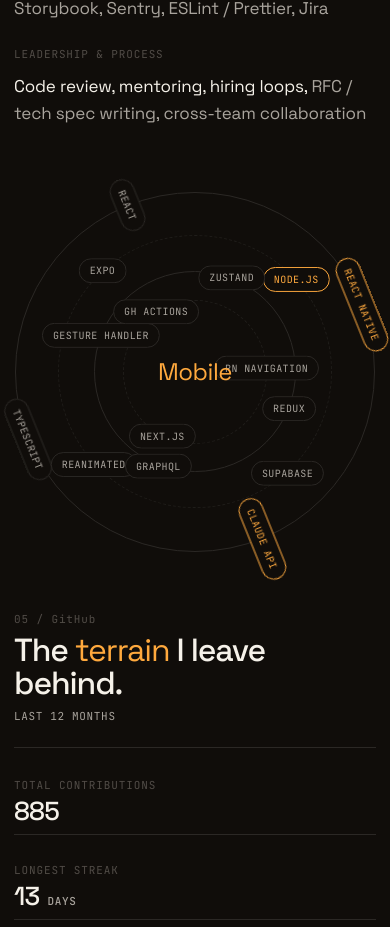
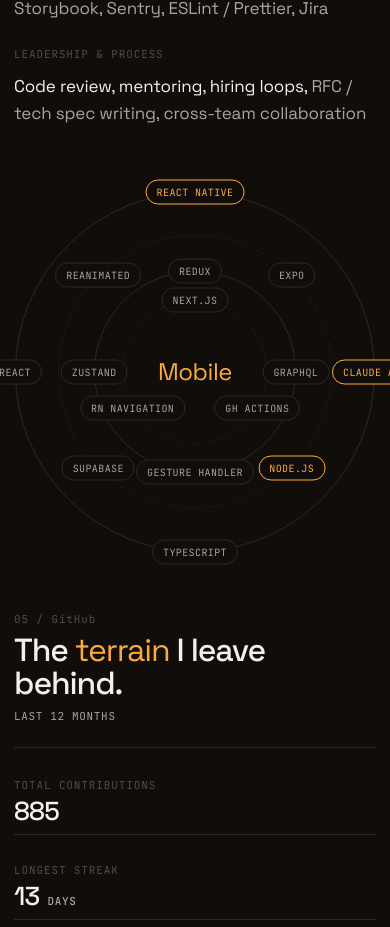
Before and after one commit to ZhenjaHorbach/CV, a React (Vite) app: page / in a window 390 px wide. Shown: the part 4016-4943 px from the top of the page. Built offline with nearby package versions, Linux system fonts and the light colour scheme; no server answers.

Commit message:
Disable animation for orbita x2

```diff
--- a/src/styles.css
+++ b/src/styles.css
@@ -574,8 +574,14 @@
   .skills-list .group { margin-bottom: 24px; }
   .orbit { max-width: 360px; }
   .orbit .chip { font-size: 10px; padding: 5px 10px; }
-  .orbit .axis,
-  .orbit .axis .chip { animation: none; }
+  .orbit .axis.a1,
+  .orbit .axis.a2,
+  .orbit .axis.a3,
+  .orbit .axis.a4,
+  .orbit .axis.a1 .chip,
+  .orbit .axis.a2 .chip,
+  .orbit .axis.a3 .chip,
+  .orbit .axis.a4 .chip { animation: none; }
 
   .github { padding-bottom: 60px; }
   .terrain-wrap { padding-top: 20px; gap: 20px; }
```
